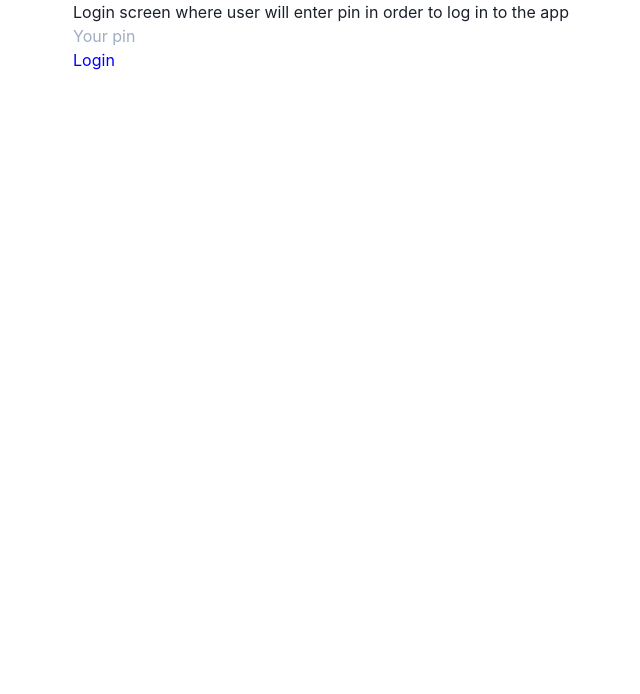
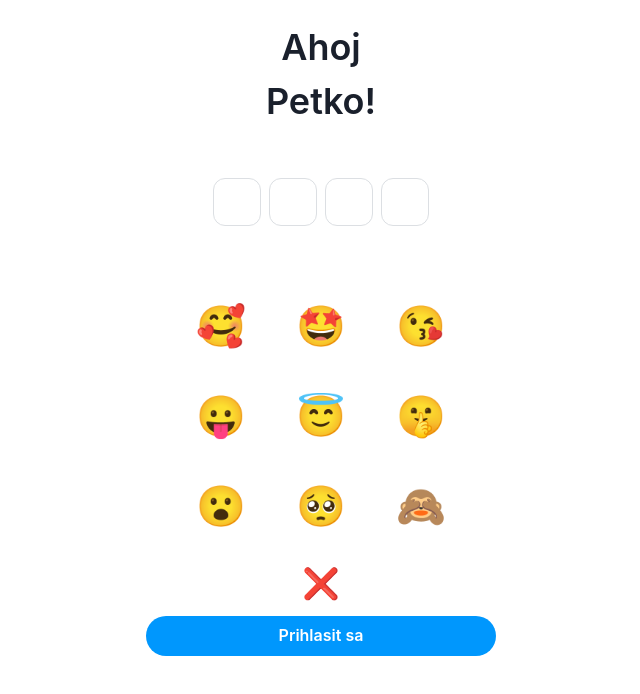
Before and after one commit to samuelfarkas/hk2022-tbd, a React (Vite) app: page /login in a window 1280 px wide. Shown: the top 694 px of the page, without its empty margins (319-959 px from the left). Built offline with nearby package versions, Linux system fonts and the light colour scheme.

Commit message:
add login

```diff
--- a/index.html
+++ b/index.html
@@ -4,7 +4,18 @@
     <meta charset="UTF-8" />
     <link rel="icon" type="image/svg+xml" href="/src/favicon.svg" />
     <meta name="viewport" content="width=device-width, initial-scale=1.0" />
+    <link rel="preconnect" href="https://fonts.googleapis.com" />
+    <link rel="preconnect" href="https://fonts.gstatic.com" crossorigin />
+    <link
+      href="https://fonts.googleapis.com/css2?family=Krona+One&display=swap"
+      rel="stylesheet"
+    />
     <title>Vite App</title>
+    <style type="css">
+      * {
+        font-family: 'Krona One', sans-serif;
+      }
+    </style>
   </head>
   <body>
     <div id="root"></div>
--- a/src/screens/login/Login.tsx
+++ b/src/screens/login/Login.tsx
@@ -1,10 +1,120 @@
-import React from 'react'
-import { Link } from 'react-router-dom';
+import { Button, Flex, Grid, Text } from "@chakra-ui/react"
+import { useState } from "react"
+import { useNavigate } from "react-router-dom"
+
+const emojis = ["🥰", "🤩", "😘", "😛", "😇", "🤫", "😮", "🥺", "🙈"]
+const correctSecret = "😛😛😛😛"
+const primaryColor = "#0097FD"
 
 export const Login = () => {
-    return <div>
-        Login screen where user will enter pin in order to log in to the app<br/>
-        <input type="text" placeholder={'Your pin'}/><br/>
-        <Link to="/dashboard">Login</Link>
-    </div>
+  const navigate = useNavigate()
+  const [secret, setSecret] = useState<string[]>([])
+
+  //   useEffect(() => {
+  // if (correctSecret === secret.join("")) {
+  //   navigate(`/dashboard`)
+  // }
+  //   }, [secret])
+
+  return (
+    <Flex
+      overflow="scroll"
+      width="100%"
+      justify="center"
+      flexDirection="column"
+      align="center"
+    >
+      <Flex
+        mt="20px"
+        marginBottom="50px"
+        flexDirection="column"
+        align="center"
+        justify="center"
+      >
+        <Text fontSize="4xl" fontWeight={600}>
+          Ahoj
+        </Text>
+        <Text fontSize="4xl" fontWeight={600}>
+          Petko!
+        </Text>
+      </Flex>
+      <Grid gridTemplateColumns="repeat(4, 1fr)" gridGap="8px" mb="55px">
+        {[
+          ...secret,
+          ...Array(4)
+            .fill("")
+            .slice(0, 4 - secret.length),
+        ].map((char) => (
+          <Flex
+            align="center"
+            justify="center"
+            borderRadius="12px"
+            border="1px solid #DCDFE3"
+            fontSize="30px"
+            width="48px"
+            height="48px"
+            textAlign="center"
+            backgroundColor="white"
+          >
+            {char}
+          </Flex>
+        ))}
+      </Grid>
+      <Grid
+        gridTemplateColumns="1fr 1fr 1fr"
+        gridTemplateRows="1fr 1fr 1fr"
+        maxWidth="300px"
+        width="100%"
+        justifyContent="center"
+      >
+        {emojis.map((emoji) => (
+          <Flex
+            justify="center"
+            align="center"
+            fontSize="40px"
+            padding="15px"
+            key={emoji}
+            onClick={() => {
+              setSecret((prev) => {
+                if (prev.length === 4) {
+                  return prev
+                }
+                return [...prev, emoji]
+              })
+            }}
+          >
+            {emoji}
+          </Flex>
+        ))}
+        <Flex />
+        <Flex
+          justify="center"
+          align="center"
+          onClick={() => {
+            setSecret((secret) => secret.slice(0, secret.length - 1))
+          }}
+          fontSize="30px"
+          padding="10px"
+        >
+          ❌
+        </Flex>
+      </Grid>
+      <Button
+        mx="10px"
+        backgroundColor={primaryColor}
+        color="white"
+        borderRadius="40px"
+        padding="16px"
+        width="100%"
+        maxWidth="350px"
+        onClick={() => {
+          if (correctSecret === secret.join("")) {
+            navigate(`/dashboard`)
+          }
+        }}
+      >
+        Prihlasit sa
+      </Button>
+    </Flex>
+  )
 }
```
Also changed, not shown: 2 other files (tests, documents, lock files or other folders).
